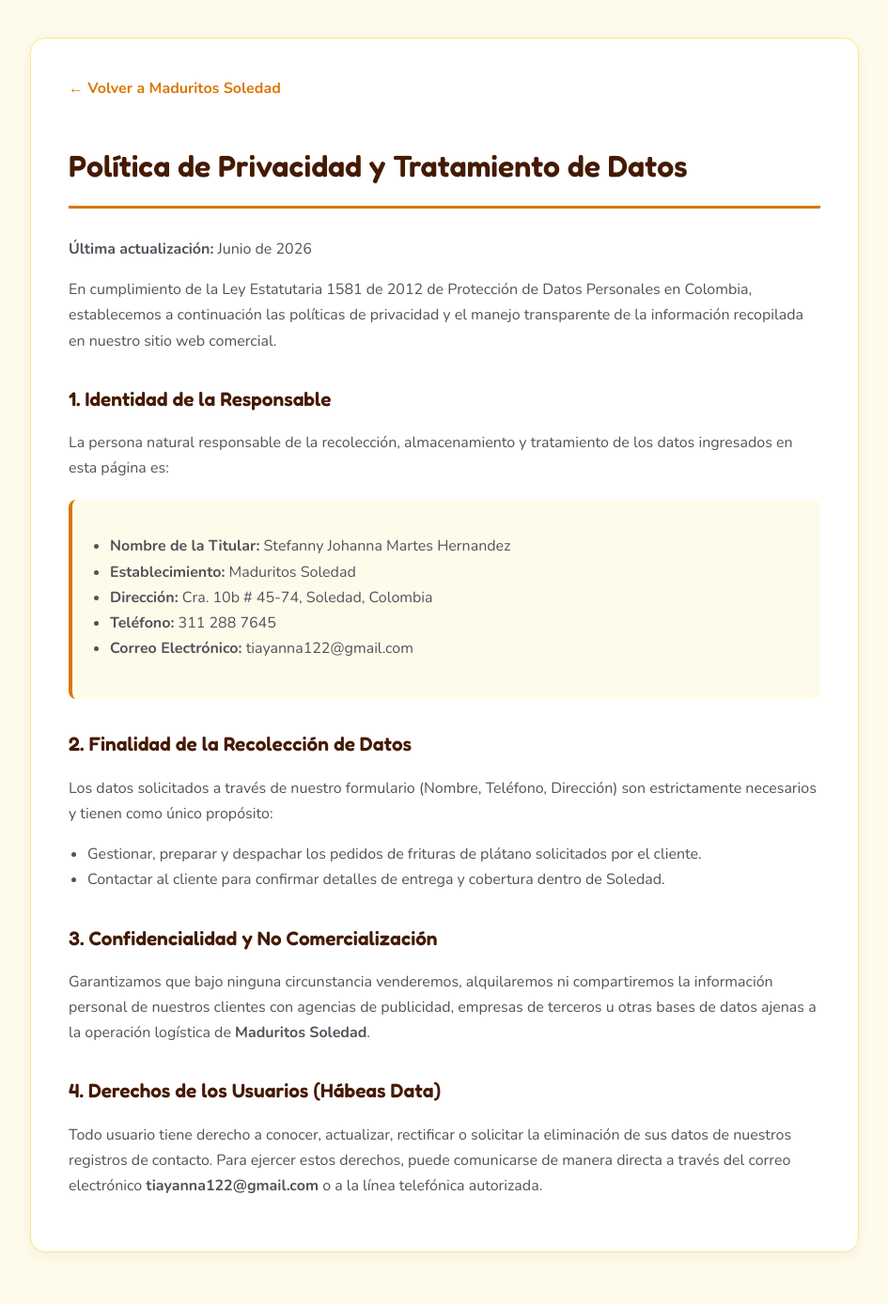
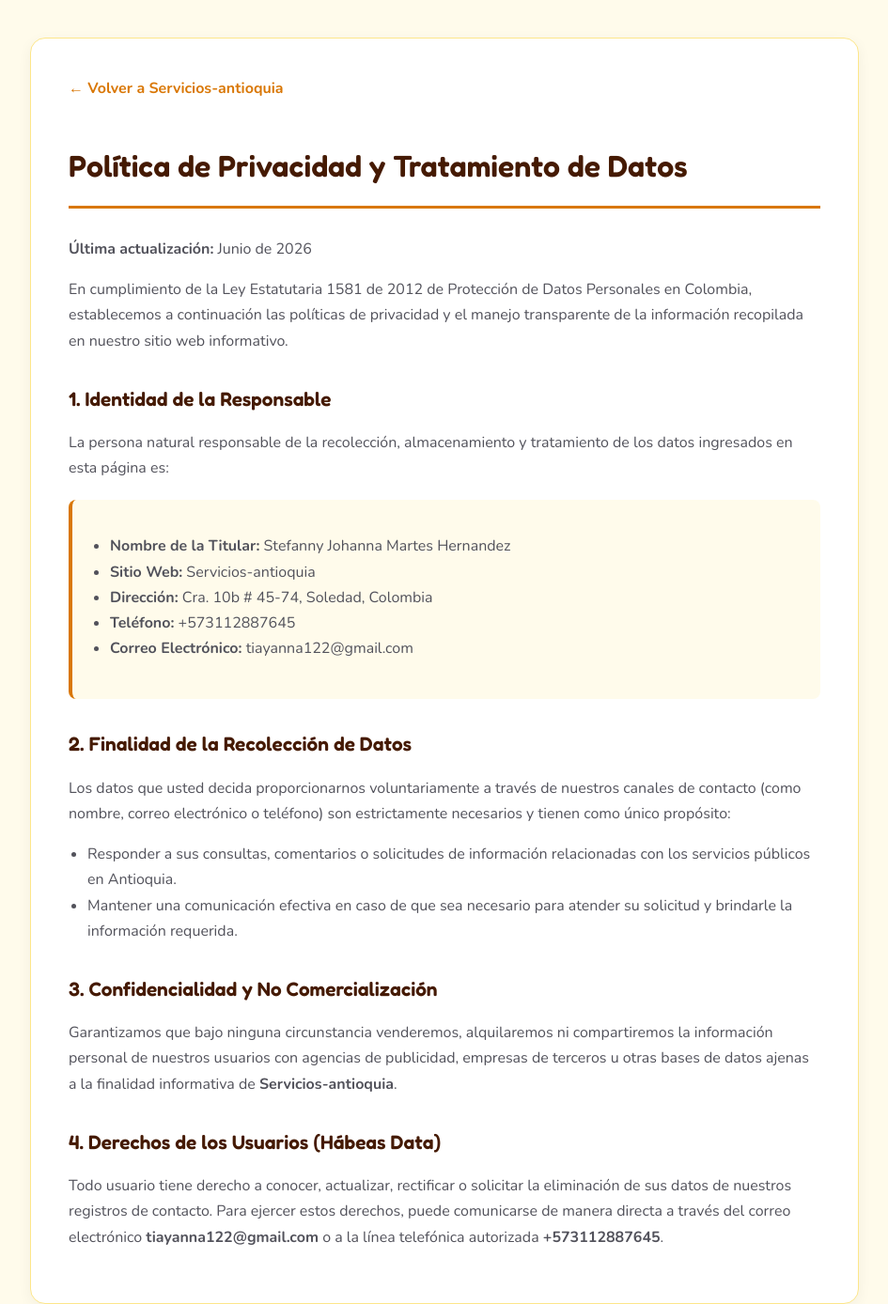
Before and after one commit to tiayanna122-cyber/maduros, a plain HTML site: page politica-de-privacidad.html in a window 1280 px wide. Shown: the whole page at 94% size, without its empty margins (167-1112 px from the left). Drawn offline with nearby package versions, Linux system fonts and the light colour scheme.

Commit message:
Update politica-de-privacidad.html

```diff
--- a/politica-de-privacidad.html
+++ b/politica-de-privacidad.html
@@ -3,7 +3,7 @@
 <head>
     <meta charset="UTF-8">
     <meta name="viewport" content="width=device-width, initial-scale=1.0">
-    <title>Política de Privacidad | Maduritos Soledad</title>
+    <title>Política de Privacidad | Servicios-antioquia</title>
     <meta name="robots" content="noindex, follow">
     <link rel="preconnect" href="https://fonts.googleapis.com">
     <link rel="preconnect" href="https://fonts.gstatic.com" crossorigin>
@@ -51,36 +51,36 @@
 <body>
 
     <div class="legal-box">
-        <a href="index.html" class="btn-back">&larr; Volver a Maduritos Soledad</a>
+        <a href="https://servicios-antioquia.onrender.com" class="btn-back">&larr; Volver a Servicios-antioquia</a>
         <h1>Política de Privacidad y Tratamiento de Datos</h1>
         <p><strong>Última actualización:</strong> Junio de 2026</p>
 
-        <p>En cumplimiento de la Ley Estatutaria 1581 de 2012 de Protección de Datos Personales en Colombia, establecemos a continuación las políticas de privacidad y el manejo transparente de la información recopilada en nuestro sitio web comercial.</p>
+        <p>En cumplimiento de la Ley Estatutaria 1581 de 2012 de Protección de Datos Personales en Colombia, establecemos a continuación las políticas de privacidad y el manejo transparente de la información recopilada en nuestro sitio web informativo.</p>
 
         <h2>1. Identidad de la Responsable</h2>
         <p>La persona natural responsable de la recolección, almacenamiento y tratamiento de los datos ingresados en esta página es:</p>
         <div class="info-card">
             <ul>
                 <li><strong>Nombre de la Titular:</strong> Stefanny Johanna Martes Hernandez</li>
-                <li><strong>Establecimiento:</strong> Maduritos Soledad</li>
+                <li><strong>Sitio Web:</strong> Servicios-antioquia</li>
                 <li><strong>Dirección:</strong> Cra. 10b # 45-74, Soledad, Colombia</li>
-                <li><strong>Teléfono:</strong> 311 288 7645</li>
+                <li><strong>Teléfono:</strong> +573112887645</li>
                 <li><strong>Correo Electrónico:</strong> tiayanna122@gmail.com</li>
             </ul>
         </div>
 
         <h2>2. Finalidad de la Recolección de Datos</h2>
-        <p>Los datos solicitados a través de nuestro formulario (Nombre, Teléfono, Dirección) son estrictamente necesarios y tienen como único propósito:</p>
+        <p>Los datos que usted decida proporcionarnos voluntariamente a través de nuestros canales de contacto (como nombre, correo electrónico o teléfono) son estrictamente necesarios y tienen como único propósito:</p>
         <ul>
-            <li>Gestionar, preparar y despachar los pedidos de frituras de plátano solicitados por el cliente.</li>
-            <li>Contactar al cliente para confirmar detalles de entrega y cobertura dentro de Soledad.</li>
+            <li>Responder a sus consultas, comentarios o solicitudes de información relacionadas con los servicios públicos en Antioquia.</li>
+            <li>Mantener una comunicación efectiva en caso de que sea necesario para atender su solicitud y brindarle la información requerida.</li>
         </ul>
 
         <h2>3. Confidencialidad y No Comercialización</h2>
-        <p>Garantizamos que bajo ninguna circunstancia venderemos, alquilaremos ni compartiremos la información personal de nuestros clientes con agencias de publicidad, empresas de terceros u otras bases de datos ajenas a la operación logística de <strong>Maduritos Soledad</strong>.</p>
+        <p>Garantizamos que bajo ninguna circunstancia venderemos, alquilaremos ni compartiremos la información personal de nuestros usuarios con agencias de publicidad, empresas de terceros u otras bases de datos ajenas a la finalidad informativa de <strong>Servicios-antioquia</strong>.</p>
 
         <h2>4. Derechos de los Usuarios (Hábeas Data)</h2>
-        <p>Todo usuario tiene derecho a conocer, actualizar, rectificar o solicitar la eliminación de sus datos de nuestros registros de contacto. Para ejercer estos derechos, puede comunicarse de manera directa a través del correo electrónico <strong>tiayanna122@gmail.com</strong> o a la línea telefónica autorizada.</p>
+        <p>Todo usuario tiene derecho a conocer, actualizar, rectificar o solicitar la eliminación de sus datos de nuestros registros de contacto. Para ejercer estos derechos, puede comunicarse de manera directa a través del correo electrónico <strong>tiayanna122@gmail.com</strong> o a la línea telefónica autorizada <strong>+573112887645</strong>.</p>
     </div>
 
 </body>
```
